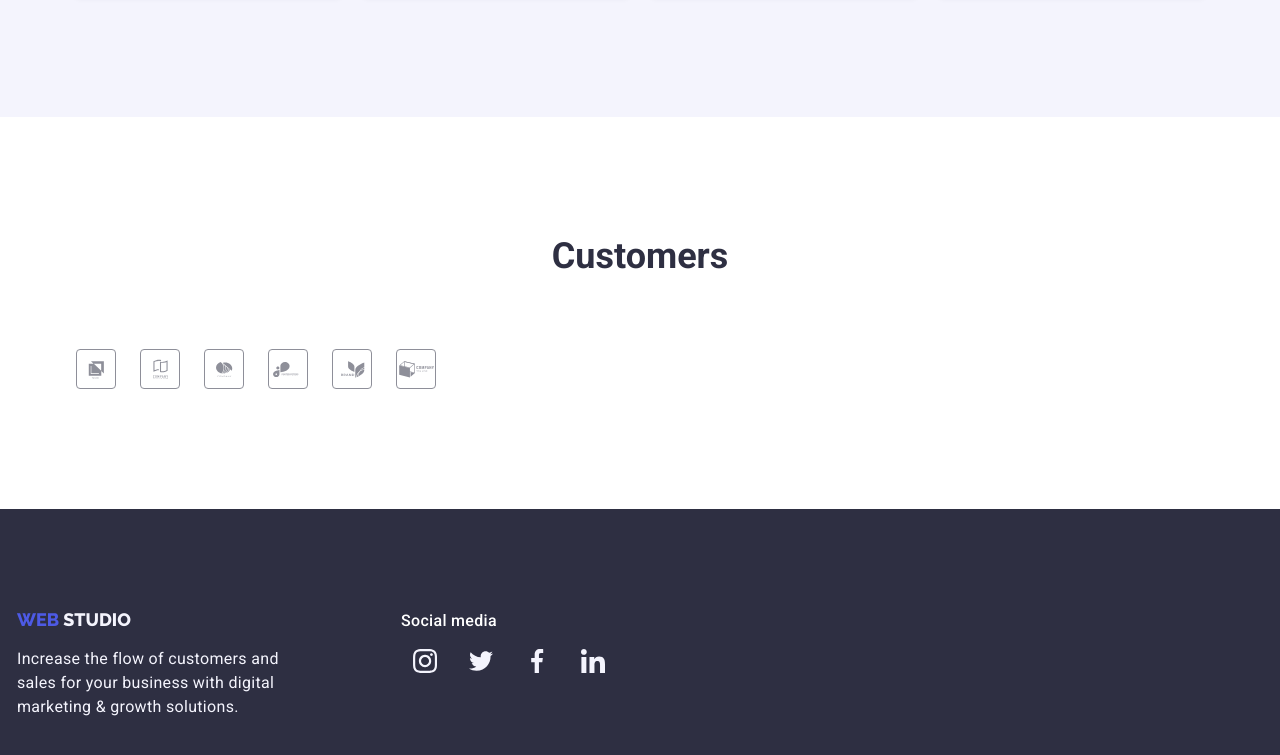
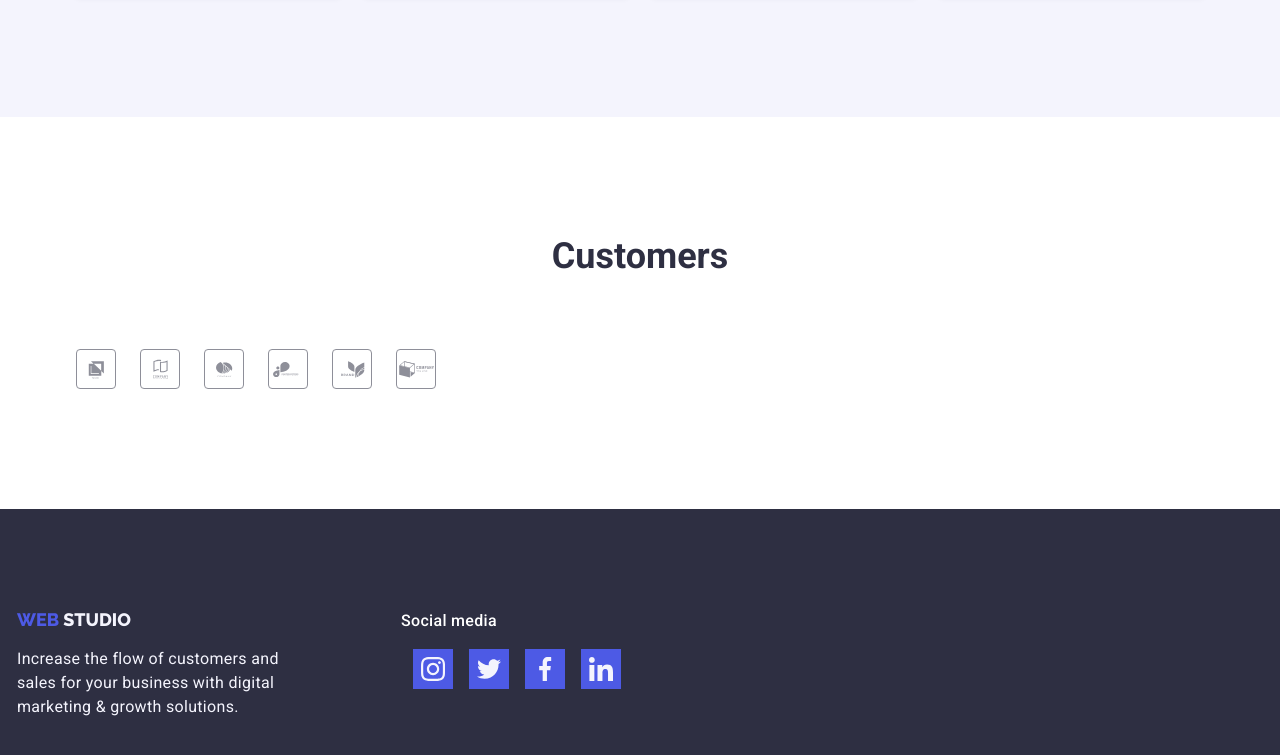
Before and after one commit to Hopecv/goit-markup-hw-04, a plain HTML site: page index.html in a window 1280 px wide. Shown: the part 2347-3102 px from the top of the page. Drawn offline with nearby package versions, Linux system fonts and the light colour scheme.

Commit message:
Update styles.css

```diff
--- a/css/styles.css
+++ b/css/styles.css
@@ -344,7 +344,7 @@ img {
   color: #404bbf;
 }
 .customers-svg {
-   fill: currentColor;
+  fill: currentColor;
 }
 /*  низ*/
 
@@ -391,14 +391,23 @@ img {
 .social-list-links:hover {
   background-color: #31d0aa;
 }
-.custom-list{
+.social-list-links {
+  width: 100%;
+  height: 100%;
+  background-color: var(--t-color--);
+  border: radius 50%;
+  display: flex;
+  align-items: center;
+  justify-content: center;
+}
+.custom-list {
   width: 40px;
   height: 40px;
 }
 .worker-svg {
   gap: 16px;
 }
-.list-svg{
+.list-svg {
   width: 40px;
   height: 40px;
 }
```
